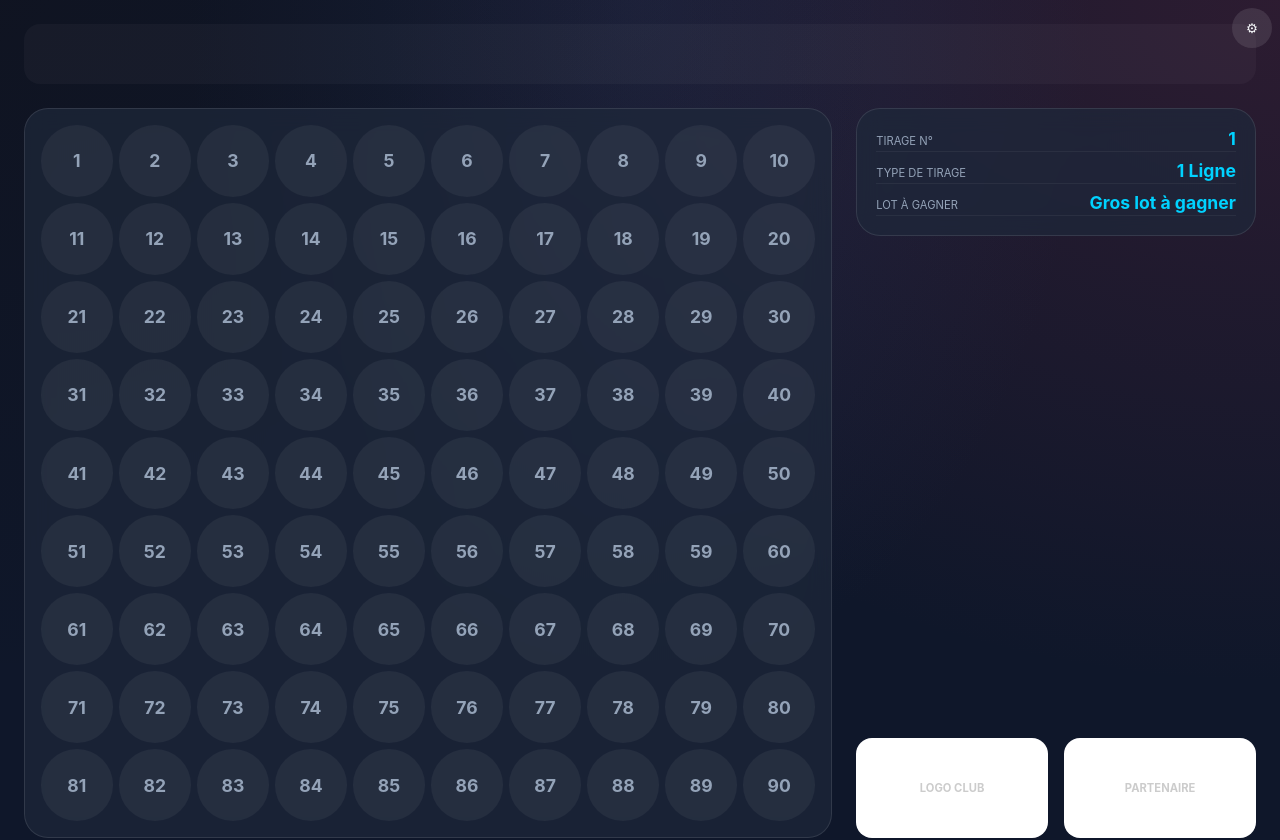
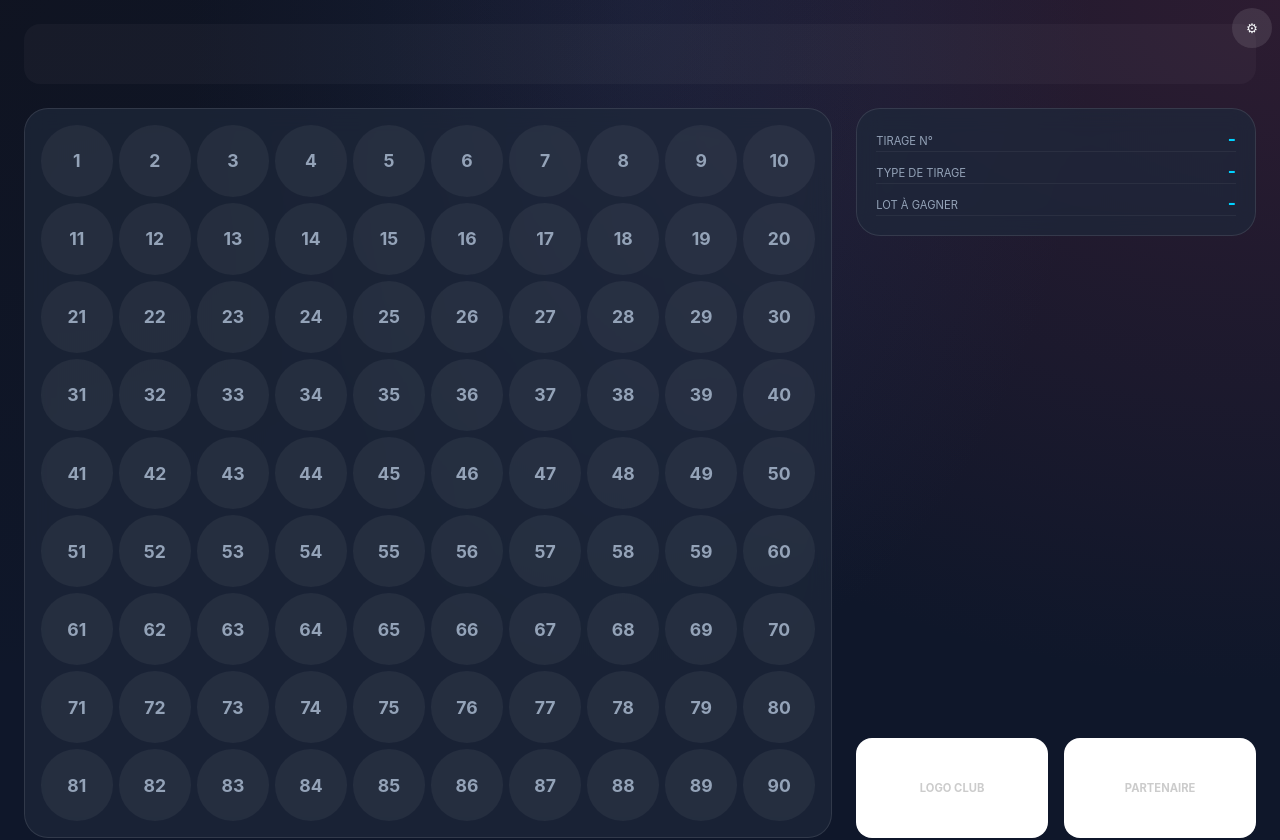
Before and after one commit to Abdel-faq/LOTO, a React (Vite) app: page / in a window 1280 px wide. Shown: the top 840 px of the page. Built offline with nearby package versions, Linux system fonts and the light colour scheme.

Commit message:
feat: decouple manual lot from table sequence

```diff
--- a/src/App.jsx
+++ b/src/App.jsx
@@ -14,10 +14,6 @@ const App = () => {
       }
     }
     return {
-      drawNumber: 1,
-      drawType: '1 Ligne',
-      prize: 'Gros lot à gagner',
-      clubLogo: '',
       partners: [''],
       bgColor: '#0f172a',
       gridBgColor: 'rgba(30, 41, 59, 0.7)',
@@ -27,7 +23,10 @@ const App = () => {
       autoInterval: 5,
       drawPrep: [],
       useManualInfo: false,
-      currentPrepIdx: 0
+      currentPrepIdx: 0,
+      manualNumber: '1',
+      manualType: '1 Ligne',
+      manualPrize: ''
     };
   });
 
@@ -36,7 +35,7 @@ const App = () => {
   const [isAdminOpen, setIsAdminOpen] = useState(false);
   const [isAutoPlaying, setIsAutoPlaying] = useState(false);
 
-  // Sauvegarde manuelle de la config (supprimé useEffect auto-save)
+  // Sauvegarde manuelle de la config
 
   useEffect(() => {
     localStorage.setItem('loto_mode', mode);
@@ -70,21 +69,29 @@ const App = () => {
     return () => clearInterval(timer);
   }, [isAutoPlaying, drawNumber, announceNumber, voiceType, config.autoInterval]);
 
-  // Sync info card with drawPrep if available
-  useEffect(() => {
-    if (config.useManualInfo || config.drawPrep.length === 0) return;
+  // Identifie les infos à afficher (soit le tableau, soit le manuel)
+  const getDisplayInfo = () => {
+    if (config.useManualInfo) {
+      return {
+        number: config.manualNumber,
+        type: config.manualType,
+        prize: config.manualPrize
+      };
+    }
 
-    // Initial load: show the current (or first) lot from prep table
     const currentDraw = config.drawPrep[config.currentPrepIdx];
     if (currentDraw) {
-      setConfig(prev => ({
-        ...prev,
-        drawNumber: currentDraw.number,
-        drawType: currentDraw.type,
+      return {
+        number: currentDraw.number,
+        type: currentDraw.type,
         prize: currentDraw.prize
-      }));
+      };
     }
-  }, [config.currentPrepIdx, config.drawPrep, config.useManualInfo]);
+
+    return { number: '-', type: '-', prize: '-' };
+  };
+
+  const displayInfo = getDisplayInfo();
 
   const handleNextLot = () => {
     if (config.drawPrep.length === 0) {
@@ -93,15 +100,10 @@ const App = () => {
     }
 
     const nextIdx = config.currentPrepIdx + 1;
-    const nextDraw = config.drawPrep[nextIdx];
-
-    if (nextDraw) {
+    if (nextIdx < config.drawPrep.length) {
       setConfig(prev => ({
         ...prev,
         currentPrepIdx: nextIdx,
-        drawNumber: nextDraw.number,
-        drawType: nextDraw.type,
-        prize: nextDraw.prize,
         useManualInfo: false
       }));
     } else {
@@ -196,15 +198,15 @@ const App = () => {
         <div className="info-card">
           <div className="info-line">
             <span className="info-label">Tirage N°</span>
-            <span className="info-value">{config.drawNumber}</span>
+            <span className="info-value">{displayInfo.number}</span>
           </div>
           <div className="info-line">
             <span className="info-label">Type de tirage</span>
-            <span className="info-value">{config.drawType}</span>
+            <span className="info-value">{displayInfo.type}</span>
           </div>
           <div className="info-line">
             <span className="info-label">Lot à gagner</span>
-            <span className="info-value">{config.prize}</span>
+            <span className="info-value">{displayInfo.prize}</span>
           </div>
         </div>
 
@@ -311,11 +313,11 @@ const App = () => {
 
               <div className="input-group">
                 <label>Numéro en cours (manuel)</label>
-                <input type="text" value={config.drawNumber} onChange={e => setConfig({ ...config, drawNumber: e.target.value })} />
+                <input type="text" value={config.manualNumber} onChange={e => setConfig({ ...config, manualNumber: e.target.value })} />
               </div>
               <div className="input-group">
                 <label>Type de tirage (manuel)</label>
-                <select value={config.drawType} onChange={e => setConfig({ ...config, drawType: e.target.value })}>
+                <select value={config.manualType} onChange={e => setConfig({ ...config, manualType: e.target.value })}>
                   <option>1 Ligne</option>
                   <option>2 Lignes</option>
                   <option>Carton Plein</option>
@@ -326,7 +328,7 @@ const App = () => {
               </div>
               <div className="input-group">
                 <label>Lot à gagner (manuel)</label>
-                <input type="text" value={config.prize} onChange={e => setConfig({ ...config, prize: e.target.value })} />
+                <input type="text" value={config.manualPrize} onChange={e => setConfig({ ...config, manualPrize: e.target.value })} />
               </div>
 
               <hr />
```
